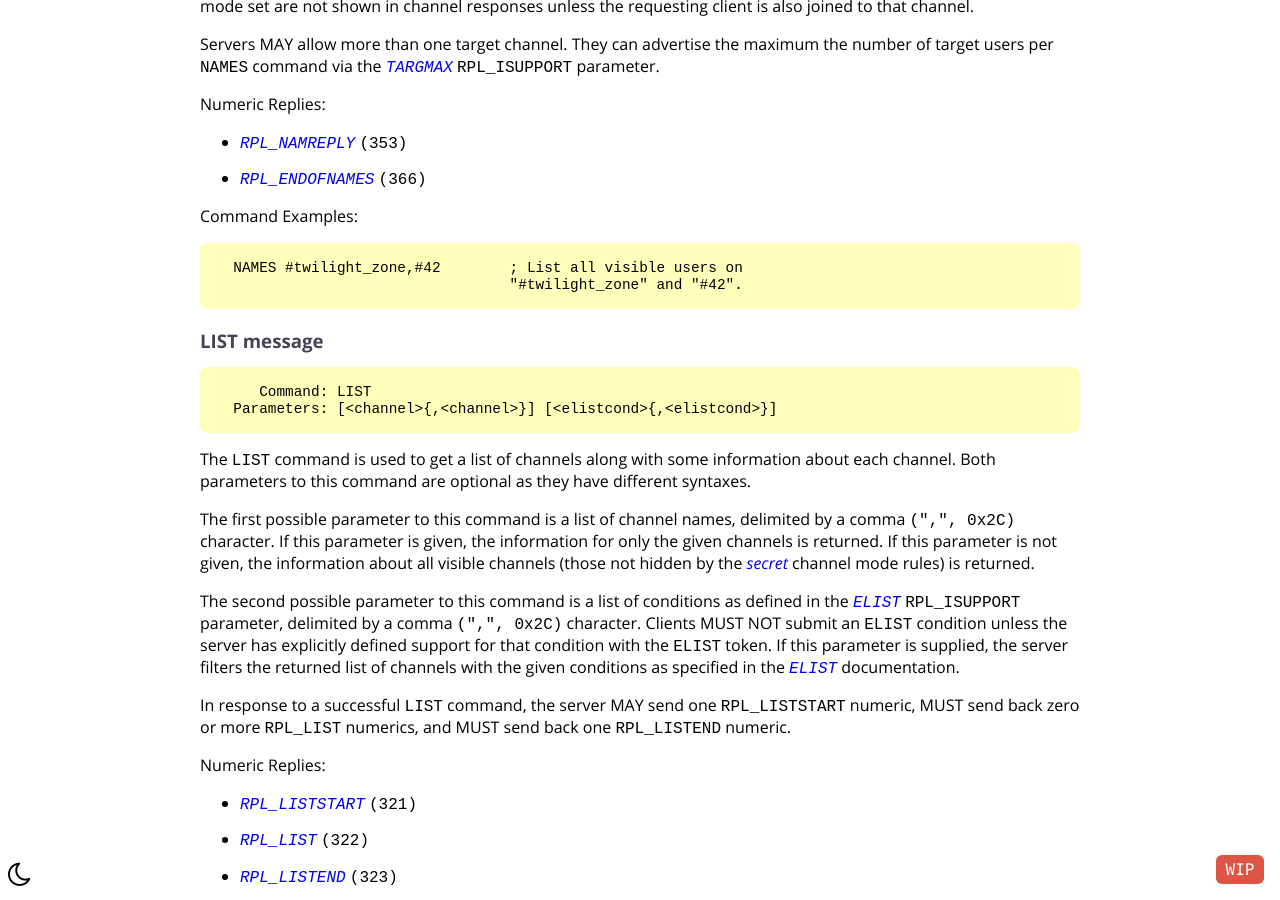
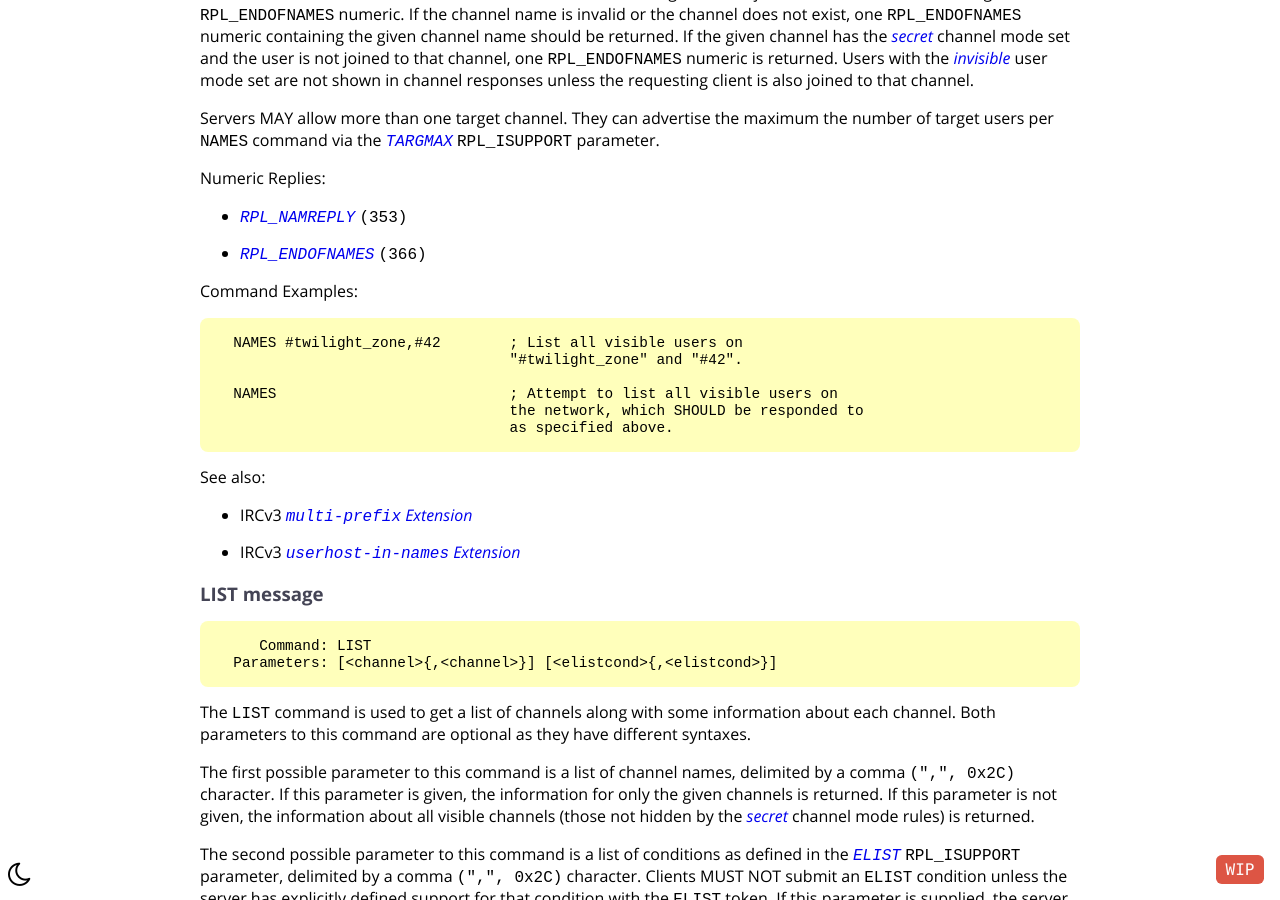
Before and after one commit to ircdocs/modern-irc, a Jekyll site: the page built from index.md, in a window 1280 px wide and 900 px high, scrolled down 31499 px. Built offline with Jekyll 4.4.1, drawn with Linux system fonts in a browser that asks for light colours; the table of contents is made by our own code; some of the changed text lies outside the part shown.

Commit message:
Add some 'See also' links to IRCv3 specs where relevant

```diff
--- a/_includes/messages/channel.md
+++ b/_includes/messages/channel.md
@@ -62,6 +62,10 @@ Message Examples:
                                       #Twilight_zone
 
       :dan-!d@localhost JOIN #test    ; dan- is joining the channel #test
+
+See also:
+
+* IRCv3 [`extended-join` Extension](https://ircv3.net/specs/extensions/extended-join)
 
 ### PART message
 
@@ -148,6 +152,15 @@ Command Examples:
       NAMES #twilight_zone,#42        ; List all visible users on
                                       "#twilight_zone" and "#42".
 
+      NAMES                           ; Attempt to list all visible users on
+                                      the network, which SHOULD be responded to
+                                      as specified above.
+
+See also:
+
+* IRCv3 [`multi-prefix` Extension](https://ircv3.net/specs/extensions/multi-prefix)
+* IRCv3 [`userhost-in-names` Extension](https://ircv3.net/specs/extensions/userhost-in-names)
+
 ### LIST message
 
          Command: LIST
@@ -218,6 +231,10 @@ Message Examples:
       :dan-!d@localhost INVITE Wiz #test    ; dan- has invited Wiz
                                             to the channel #test
 
+See also:
+
+* IRCv3 [`invite-notify` Extension](https://ircv3.net/specs/extensions/invite-notify)
+
 #### Invite list
 
 Servers MAY allow the `INVITE` with no parameter, and reply with a list of channels the sender is invited to as {% numeric RPL_INVITELIST %} numerics, ending with a {% numeric RPL_ENDOFINVITELIST %} numeric.
--- a/_includes/messages/server_queries.md
+++ b/_includes/messages/server_queries.md
@@ -137,6 +137,10 @@ Command Examples:
 
       :Angel TIME *.au                ; user angel checking the time on a
                                       server matching "*.au"
+
+See also:
+
+* IRCv3 [`server-time` Extension](https://ircv3.net/specs/extensions/server-time)
 
 ### STATS message
 
--- a/_includes/messages/user_queries.md
+++ b/_includes/messages/user_queries.md
@@ -20,6 +20,11 @@ Numeric Replies:
 * {% numeric RPL_WHOREPLY %}
 * {% numeric RPL_ENDOFWHO %}
 * {% numeric ERR_NOSUCHSERVER %}
+
+See also:
+
+* IRCv3 [`multi-prefix` Extension](https://ircv3.net/specs/extensions/multi-prefix)
+* [WHOX](https://ircv3.net/specs/extensions/whox)
 
 #### Examples
 
@@ -97,6 +102,8 @@ They exist mainly on historical servers, and are rarely implemented, because of
 
 * Servers MAY allow wildcards in `<nick>`. Servers who do SHOULD reply with information about all matching nicks. They may restrict what information is available in this case, to limit resource usage.
 
+* IRCv3 [`multi-prefix` Extension](https://ircv3.net/specs/extensions/multi-prefix)
+
 #### Examples
 
 Command Examples:
```
